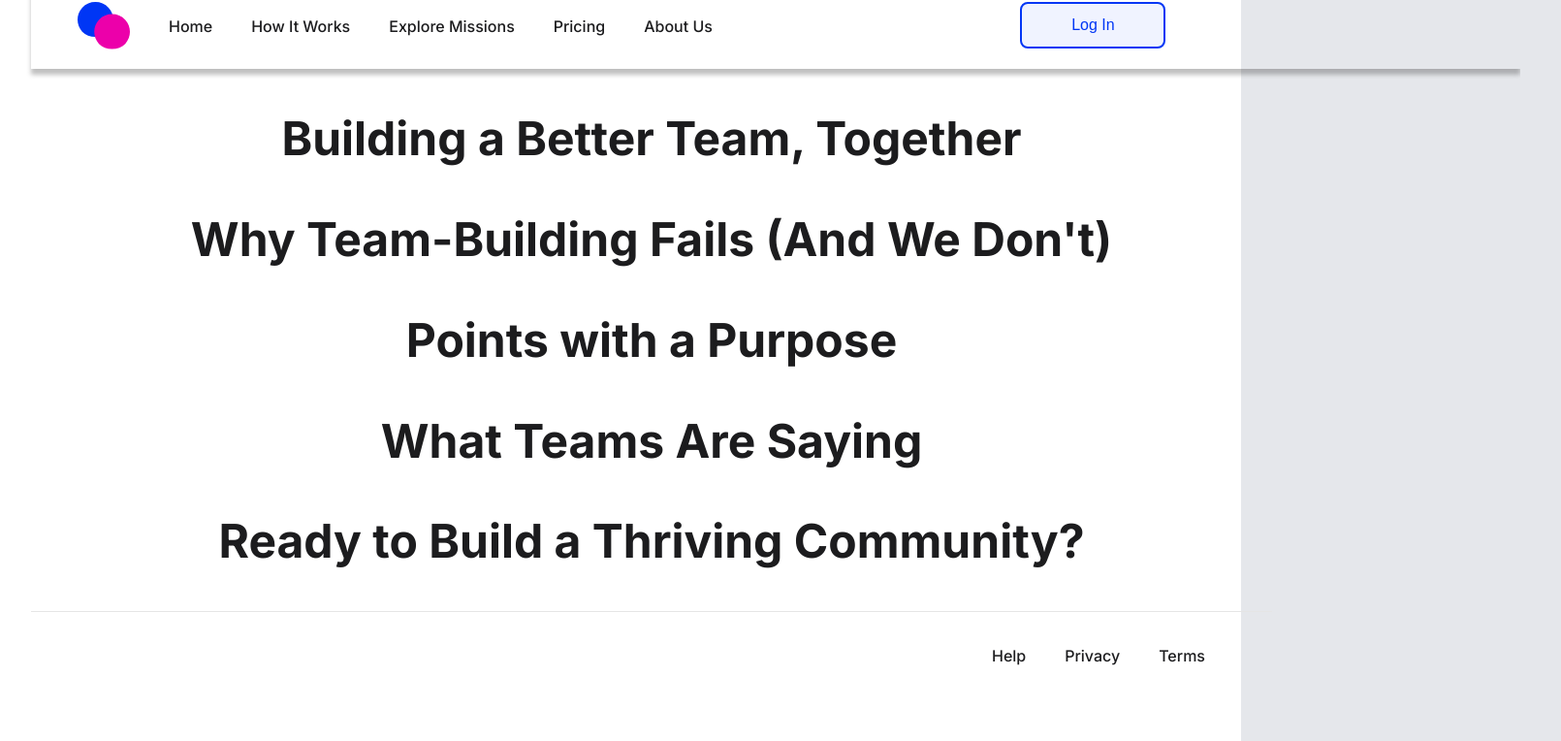
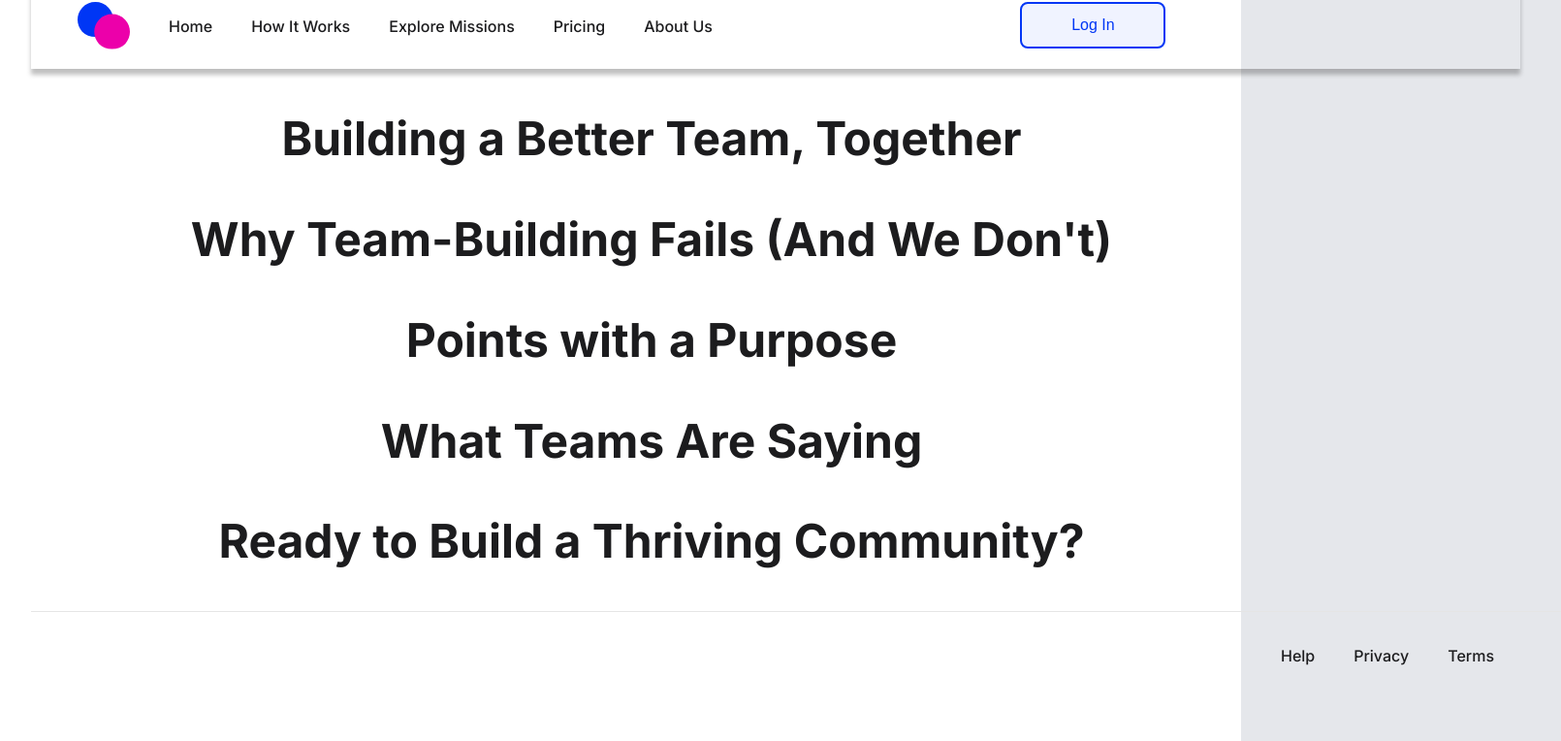
Before and after one commit to cherryontech/MissionCollective, a React (Vite) app: page / in a window 1280 px wide. Shown: the part 87-851 px from the top of the page at 97% size, 1610 px wide, since content can reach past the window. Built offline with nearby package versions, Linux system fonts and the light colour scheme.

Commit message:
Adjusts widths

```diff
--- a/src/styles/Footer.css
+++ b/src/styles/Footer.css
@@ -1,6 +1,6 @@
 .footer {
   display: flex;
-  max-width: 90rem;
+  min-width: 90rem;
   max-height: 6.3125rem;
   padding: 2.0625rem 4.31444rem 2.75rem;
   justify-content: flex-end;
--- a/src/styles/NavBar.css
+++ b/src/styles/NavBar.css
@@ -1,6 +1,6 @@
 nav {
   display: flex;
-  width: 90rem;
+  min-width: 90rem;
   padding: 3.58rem 3rem 1.25rem 3rem;
   box-shadow: 0 6px 4.5px rgba(0, 0, 0, 0.25);
 }
```
